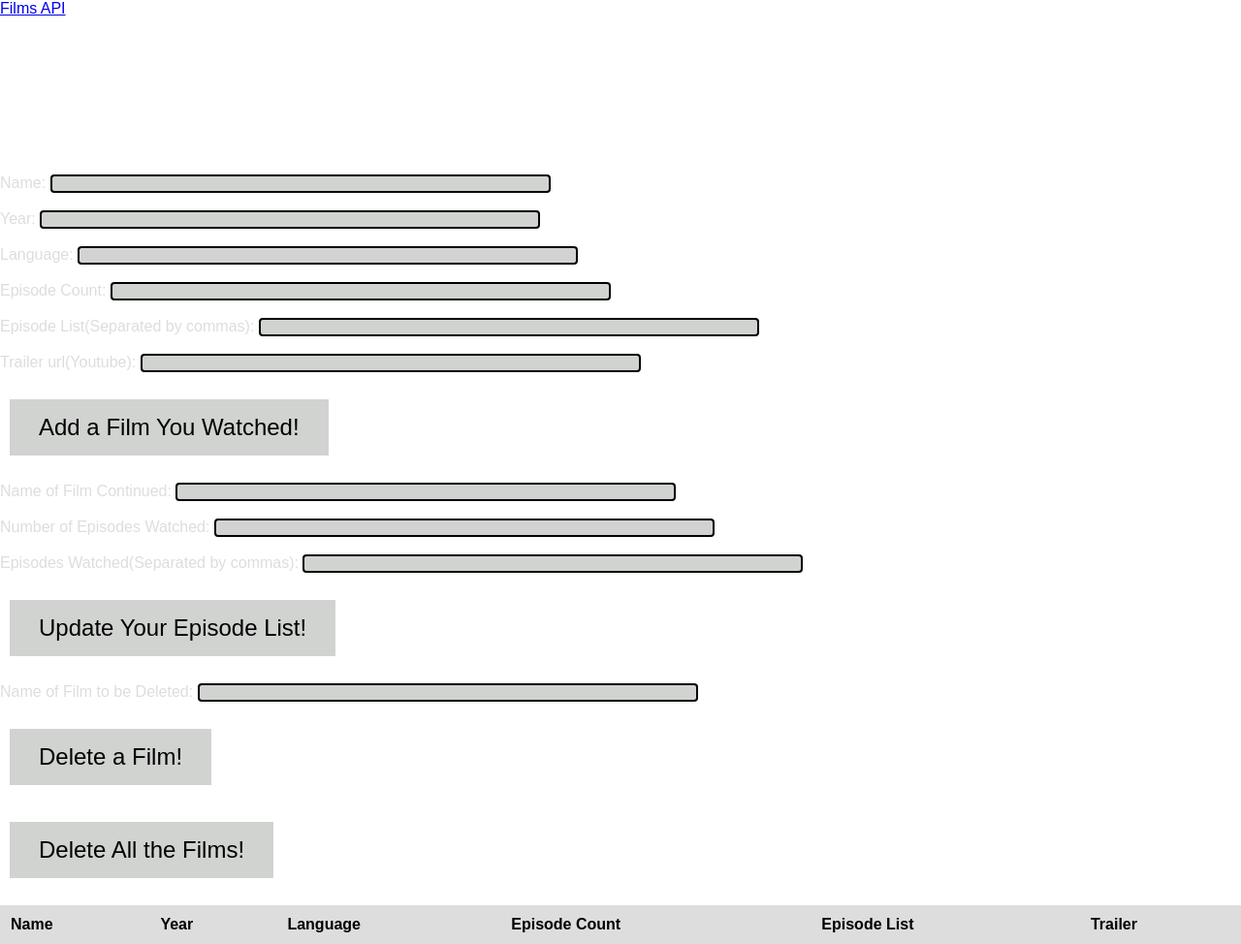
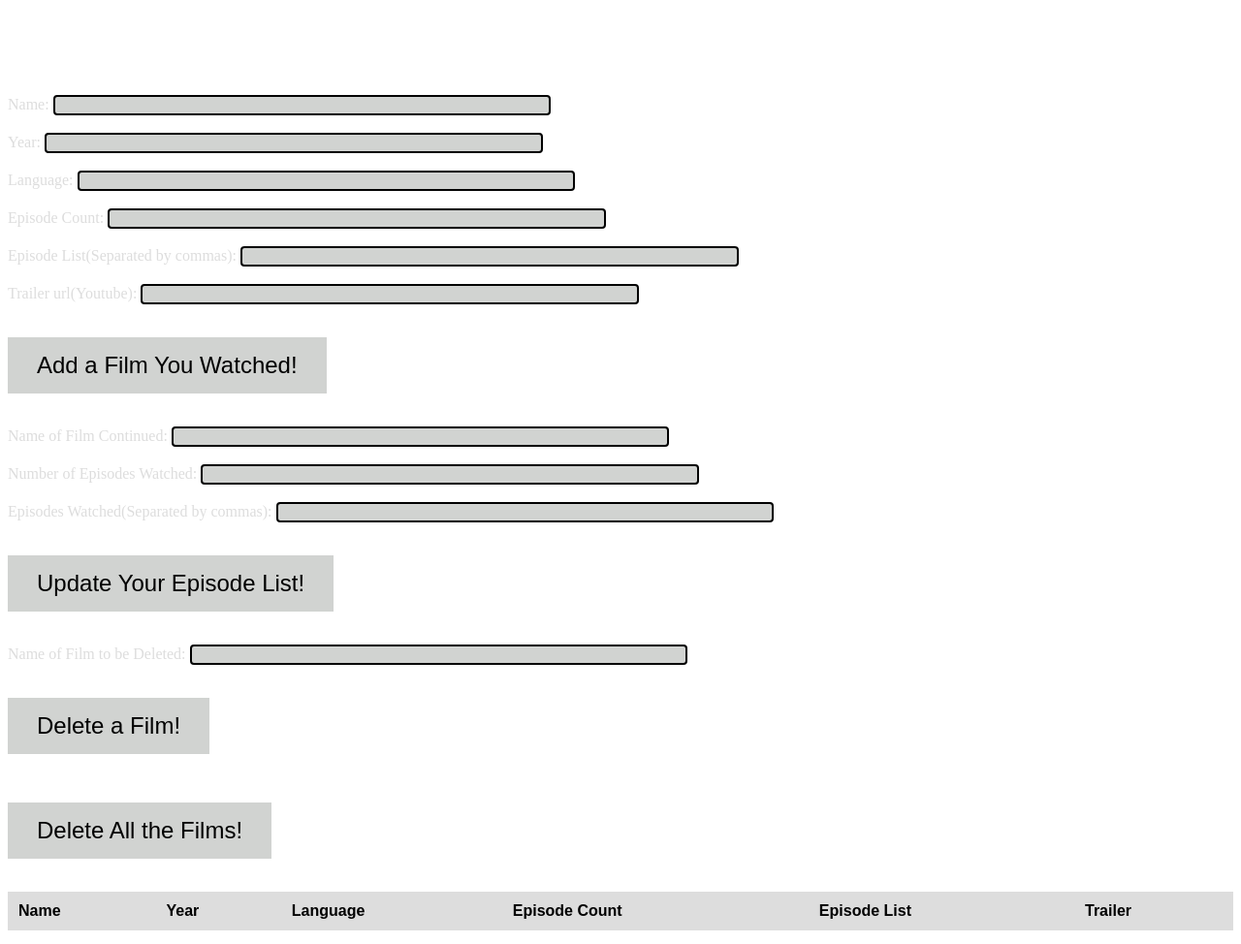
Before and after one commit to tanayp327/Quintic5, a Jekyll site: the page films.html, which Jekyll copies as it is, in a window 1280 px wide. Shown: the whole page at 97% size. Built offline with Jekyll 4.4.1, drawn with Linux system fonts in a browser that asks for light colours.

Commit message:
videologo

```diff
--- /dev/null
+++ b/films.css
@@ -0,0 +1,58 @@
+table {
+    font-family: arial, sans-serif;
+    border-collapse: collapse;
+    width: 100%;
+  }
+
+  td{
+    border: 1px solid #dddddd;
+    text-align: left;
+    padding: 10px;
+    color: #ffffff;
+  }
+  th{
+    border: 1px solid #dddddd;
+    text-align: left;
+    padding: 10px;
+    color: #000000;
+    background-color: #dddddd;
+  }
+  tr:nth-child(even) {
+    background-color: #000000;
+  }
+  .button {/* formatting for buttons */
+    background-color: #d1d3d1; /* Green */
+    border: black;
+    color: rgb(0, 0, 0);
+    padding: 15px 30px;
+    text-align: center;
+    text-decoration: none;
+    display: inline-block;
+    font-size: 24px;
+    transition-duration: 0.4s;
+  }
+  .button:hover {
+    background-color: #4CAF50; /* Green */
+    color: white;
+  }
+  h6 {
+    font-size: 200%;
+    color: white
+  }
+  input {/* input box formatting */
+    width: 40%;
+    height: 5%;
+    border: 2px solid rgb(0, 0, 0);
+    border-radius: 4px;
+    background-color: #d1d3d1
+  }
+  header {
+    position: relative;
+  }
+  body {
+    position: relative;
+  }
+
+label {
+  color: #dddddd;
+}
--- a/films.html
+++ b/films.html
@@ -1,79 +1,12 @@
 <!doctype html>
 <html>
+  <html>
   <head>
-    <style>
-      table {
-        font-family: arial, sans-serif;
-        border-collapse: collapse;
-        width: 100%;
-      }
-
-      td{
-        border: 1px solid #dddddd;
-        text-align: left;
-        padding: 10px;
-        color: #ffffff;
-      }
-      th{
-        border: 1px solid #dddddd;
-        text-align: left;
-        padding: 10px;
-        color: #000000;
-        background-color: #dddddd;
-      }
-      tr:nth-child(even) {
-        background-color: #000000;
-      }
-      .button {/* formatting for buttons */
-        background-color: #d1d3d1; /* Green */
-        border: black;
-        color: rgb(0, 0, 0);
-        padding: 15px 30px;
-        text-align: center;
-        text-decoration: none;
-        display: inline-block;
-        font-size: 24px;
-        transition-duration: 0.4s;
-      }
-      .button:hover {
-        background-color: #4CAF50; /* Green */
-        color: white;
-      }
-      h6 {
-        font-size: 200%;
-        color: white
-      }
-      input {/* input box formatting */
-        width: 40%;
-        height: 5%;
-        border: 2px solid rgb(0, 0, 0);
-        border-radius: 4px;
-        background-color: #d1d3d1
-      }
-      header {
-        position: relative;
-      }
-      body {
-        position: relative;
-      }
-
-    label {
-      color: #dddddd;
-    }
-    </style>
-    <title>Developing Frontend and Backend</title>
-      <link rel="stylesheet" type="text/css" href="index.css">
+    <title>FILMS</title>
+      <link rel="stylesheet" type="text/css" href="films.css">
   </head>
   <body>
-    <header>
-      <a href="#" class="logo">Films API</a>
-      <ul>
-        <li><a href="/" class="">Home</a></li>
-        <li><a href="Exercises">Exercises</a></li>
-        <li><a href="/films.html">Films</a></li>
-        <li><a href="Cities">Cities</a></li>
-      </ul>
-    </header>
+
   <br>
   <br>
   <br>
```
Also changed, not shown: video.md (+8 -2 lines).
